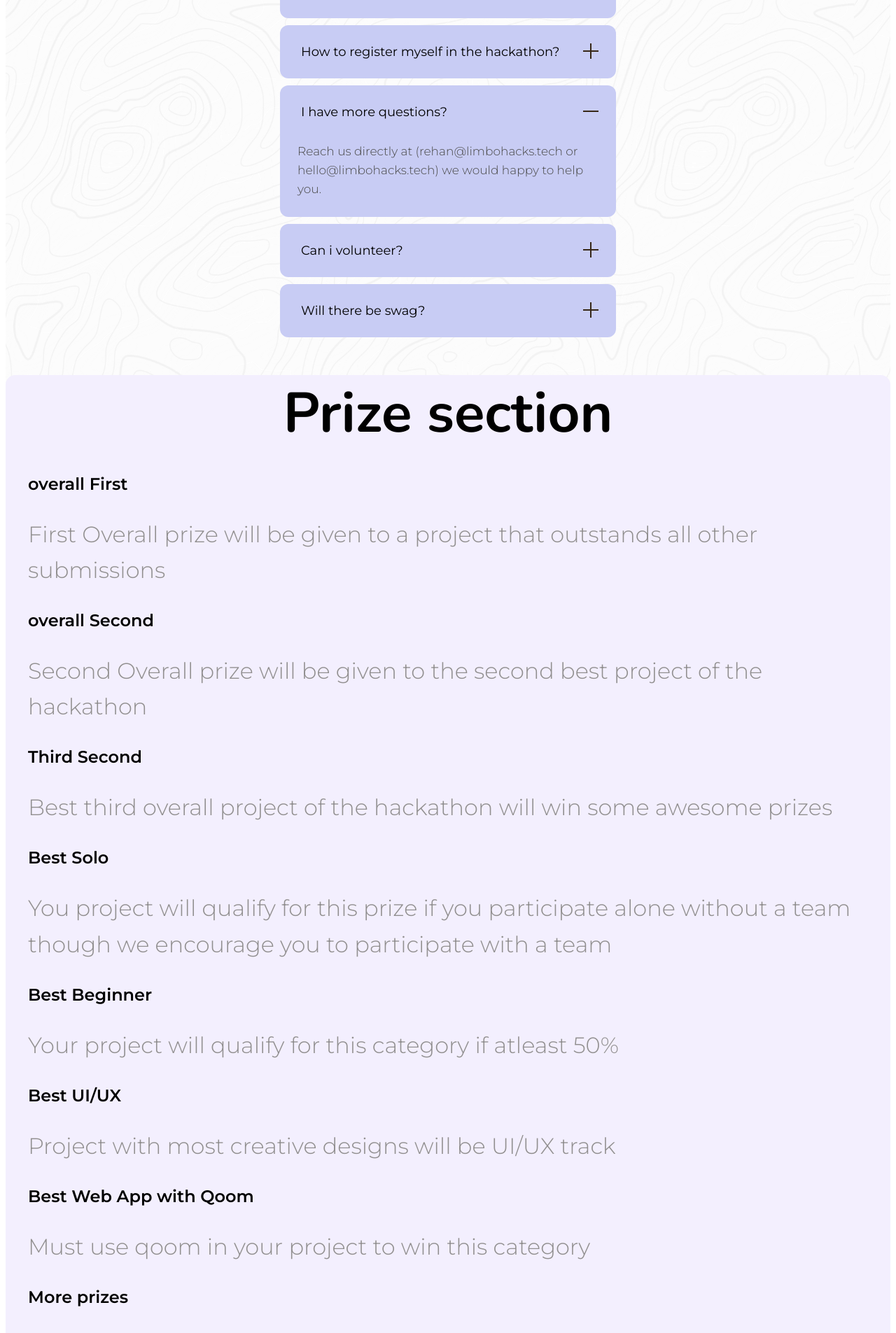
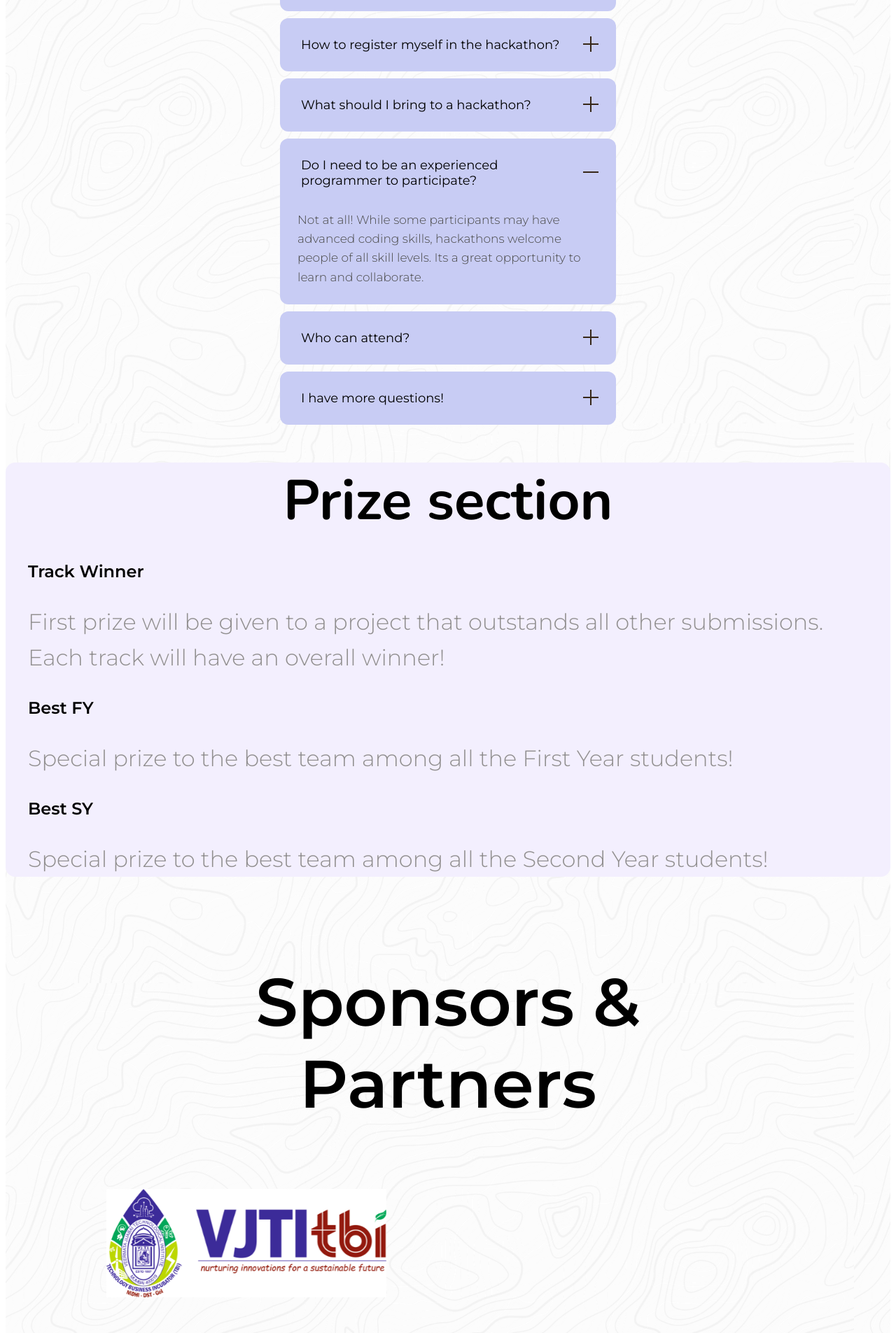
Before and after one commit to rohanfatehchandka/Hack-X-celerate, a React (Create React App) app: page / in a window 1280 px wide. Shown: the part 5955-7860 px from the top of the page at 70% size. Built offline with nearby package versions, Linux system fonts and the light colour scheme; the HTML template or start-up script is replaced by a standard one.

Commit message:
Update General.tsx

```diff
--- a/src/Module/General.tsx
+++ b/src/Module/General.tsx
@@ -48,13 +48,13 @@ const TOP_SECTION = {
 };
 
 const SOCIALS = {
-  instagram: "https://www.instagram.com/limbohacks/",
-  discord: "https://discord.com/invite/8XJSzmtWPp",
-  linkedin: "https://www.linkedin.com/company/limbo-hacks/",
-  twitter: "https://twitter.com/HacksLimbo",
-  devpost: "https://limbo-hacks-12968.devpost.com/",
-  email: "mailto:hello@limbohacks.tech",
-  mail: "hello@limbohacks.tech",
+  instagram: "https://www.instagram.com/coc_vjti/",
+  discord: "",
+  linkedin: "https://www.linkedin.com/company/community-of-coders-vjti/",
+  twitter: "",
+  devpost: "",
+  email: "",
+  mail: "",
 };
 
 const MIDDLE_SECTION = {
@@ -176,55 +176,55 @@ const Prizeinfo = [
     //Array 1
     {
       icon: <i className="first fas fa-4x fa-trophy"></i>,
-      type: "overall First",
+      type: "Track Winner",
       content:
-        "First Overall prize will be given to a project that outstands all other submissions",
+        "First prize will be given to a project that outstands all other submissions. Each track will have an overall winner!",
     },
     {
       icon: <i className=" second fas fa-4x fa-medal"></i>,
-      type: "overall Second",
+      type: "Best FY",
       content:
-        "Second Overall prize will be given to the second best project of the hackathon",
+        "Special prize to the best team among all the First Year students!",
     },
     {
       icon: <i className=" third fas fa-4x fa-skiing-nordic"></i>,
-      type: "Third Second",
+      type: "Best SY",
       content:
-        "Best third overall project of the hackathon will win some awesome prizes",
+        "Special prize to the best team among all the Second Year students!",
     },
   ],
-  [
-    //Array 2
-    {
-      icon: <i className="fab fourth fa-3x fa-wpbeginner"></i>,
-      type: "Best Solo",
-      content:
-        "You project will qualify for this prize if you participate alone without a team though we encourage you to participate with a team",
-    },
-    {
-      icon: <i className="first fas fa-4x fa-trophy"></i>,
-      type: " Best Beginner",
-      content: "Your project will qualify for this category if atleast 50% ",
-    },
-    {
-      icon: <i className=" fifth fa-3x fas fa-book-open"></i>,
-      type: "Best UI/UX",
-      content: "Project with most creative designs will be UI/UX track",
-    },
-  ],
-  [
-    //Array 3
-    {
-      icon: <i className="fas fa-4x sixth fa-male"></i>,
-      type: "Best Web App with Qoom",
-      content: "Must use qoom in your project to win this category",
-    },
-    {
-      icon: <i className="fas fa-user-friends seventh fa-3x "></i>,
-      type: "More prizes",
-      content: "More prizes will be revealed later",
-    },
-  ],
+  // [
+  //   //Array 2
+  //   {
+  //     icon: <i className="fab fourth fa-3x fa-wpbeginner"></i>,
+  //     type: "Best Solo",
+  //     content:
+  //       "You project will qualify for this prize if you participate alone without a team though we encourage you to participate with a team",
+  //   },
+  //   {
+  //     icon: <i className="first fas fa-4x fa-trophy"></i>,
+  //     type: " Best Beginner",
+  //     content: "Your project will qualify for this category if atleast 50% ",
+  //   },
+  //   {
+  //     icon: <i className=" fifth fa-3x fas fa-book-open"></i>,
+  //     type: "Best UI/UX",
+  //     content: "Project with most creative designs will be UI/UX track",
+  //   },
+  // ],
+  // [
+  //   //Array 3
+  //   {
+  //     icon: <i className="fas fa-4x sixth fa-male"></i>,
+  //     type: "Best Web App with Qoom",
+  //     content: "Must use qoom in your project to win this category",
+  //   },
+  //   {
+  //     icon: <i className="fas fa-user-friends seventh fa-3x "></i>,
+  //     type: "More prizes",
+  //     content: "More prizes will be revealed later",
+  //   },
+  // ],
 ];
 
 /** Instructions
@@ -237,89 +237,89 @@ const TeamInfo = [
   [
     //Array 1
     {
-      Name: "Rehan",
-      role: "Organizer",
-      github: "https://github.com/Limbo-Hacks/Hackathon-website-template",
-      linkedin: "",
-      img: me,
+      Name: 'Rehan',
+      role: 'Labib Asari: 9967547973',
+      github: '',
+      linkedin: '',
+      img: zoha
     },
     {
-      Name: "Moon",
-      role: "Organizer",
-      github: "",
-      linkedin: "",
-      img: moon,
+      Name: 'Moon',
+      role: 'Siddhant: 7400320017',
+      github: '',
+      linkedin: '',
+      img: Ryah
     },
-    {
-      Name: "Erika",
-      role: "Organizer",
-      github: "",
-      linkedin: "",
-      img: Ryah,
-    },
+    // {
+    //   Name: "Erika",
+    //   role: "Organizer",
+    //   github: "",
+    //   linkedin: "",
+    //   img: Ryah,
+    // },
   ],
-  [
-    //Array 2
-    {
-      Name: "Lyanola",
-      role: "Organizer",
-      github: "",
-      linkedin: "",
-      img: lyin,
-    },
-    {
-      Name: "Zoheb",
-      role: "Organizer",
-      github: "",
-      linkedin: "",
-      img: zoha,
-    },
-  ],
+  // [
+  //   //Array 2
+  //   {
+  //     Name: "Lyanola",
+  //     role: "Organizer",
+  //     github: "",
+  //     linkedin: "",
+  //     img: lyin,
+  //   },
+  //   {
+  //     Name: "Zoheb",
+  //     role: "Organizer",
+  //     github: "",
+  //     linkedin: "",
+  //     img: zoha,
+  //   },
+  // ],
 ];
 
-const JudgesInfo = [
-  [
-    //Array 1
-    {
-      Name: "Rehan",
-      role: "Organizer",
-      github: "",
-      linkedin: "",
-      img: me,
-    },
-    {
-      Name: "Moon",
-      role: "Organizer",
-      github: "",
-      linkedin: "",
-      img: moon,
-    },
-    {
-      Name: "Ryah Garcia",
-      role: "Organizer",
-      github: "",
-      linkedin: "",
-      img: Ryah,
-    },
-  ],
-  [
-    //Array 2
-    {
-      Name: "Lyanola",
-      role: "Organizer",
-      github: "",
-      linkedin: "",
-      img: lyin,
-    },
-    {
-      Name: "Zoheb",
-      role: "Organizer",
-      github: "",
-      linkedin: "",
-      img: zoha,
-    },
-  ],
-];
+// const JudgesInfo = [
+//   [
+//     //Array 1
+//     {
+//       Name: "Rehan",
+//       role: "Organizer",
+//       github: "",
+//       linkedin: "",
+//       img: me,
+//     },
+//     {
+//       Name: "Moon",
+//       role: "Organizer",
+//       github: "",
+//       linkedin: "",
+//       img: moon,
+//     },
+//     {
+//       Name: "Ryah Garcia",
+//       role: "Organizer",
+//       github: "",
+//       linkedin: "",
+//       img: Ryah,
+//     },
+//   ],
+//   [
+//     //Array 2
+//     {
+//       Name: "Lyanola",
+//       role: "Organizer",
+//       github: "",
+//       linkedin: "",
+//       img: lyin,
+//     },
+//     {
+//       Name: "Zoheb",
+//       role: "Organizer",
+//       github: "",
+//       linkedin: "",
+//       img: zoha,
+//     },
+//   ],
+// ];
 
 /** Instructions
  * Only put 3 logos per array inside `sponsorLogos`, you can
@@ -342,48 +342,48 @@ const frequentlyAskedQuestions = [
   [
     [
       {
-        label: "What is a hackathon?",
+        label: 'What is a hackathon?',
         content:
-          'A hackathon is a 24 hour event where "hackers" all over the globe will collaborate on creating a functioning software and hardware by the end of the event.',
+          'A hackathon is a fun event where people gather to code cool projects in a short time, like a coding marathon!.'
       },
       {
-        label: "Who can attend?",
+        label: 'What can I gain from participating in a hackathon?',
         content:
-          "Limbo Hacks is open to all undergraduate, high school students and middle school students from all schools.",
+          'Besides the chance to build something awesome, hackathons offer opportunities to learn new skills, network with industry professionals (Seniors and amazing peers as well!), and have a lot of fun with like-minded individuals!'
       },
       {
-        label: "I am a first time hacker, what should I do?",
+        label: 'I am a first time hacker, what should I do?',
         content:
-          "No worries, we love to welcome first time hackers and start their hacking journey from a hackathon. We have some awesome workshops and events which will help you get started with hackathon and hacking in general.",
+          'No worries, we love to welcome first time hackers and start their hacking journey from a hackathon. We have some awesome seniors which will help you get started with hackathon and hacking in general.'
       },
       {
-        label: "How team formation works?",
+        label: 'How to register myself in the hackathon?',
         content:
-          "You can form team with 4 members in it at maximum. If you don't have a team, there'll be plenty of opportunities for you to meet hackers and form a team!",
-      },
+          "All you need is to fill our form above and join Discord, we will guide you through everything there"
+      }
     ],
     [
       {
-        label: "How to register myself in the hackathon?",
+        label: 'What should I bring to a hackathon?',
         content:
-          "All you need is to fill our form above and join Discord, we will guide you through everything there",
+          'Essentials include your laptop, chargers, any necessary hardware components and a positive attitude!'
       },
       {
-        label: "I have more questions?",
+        label: 'Do I need to be an experienced programmer to participate?',
         content:
-          "Reach us directly at (rehan@limbohacks.tech or hello@limbohacks.tech) we would happy to help you.",
+          'Not at all! While some participants may have advanced coding skills, hackathons welcome people of all skill levels. Its a great opportunity to learn and collaborate.'
       },
       {
-        label: "Can i volunteer?",
+        label: 'Who can attend?',
         content:
-          "Yes we are actively looking for volunteers, fill the form (in footer section) we will be glad to have you.",
+          'This event is for all First and Second year students from all branches of VJTI!'
       },
       {
-        label: "Will there be swag?",
-        content: "Yes! Participants will recieveing Limbo Hacks swag!.",
-      },
-    ],
-  ],
+        label: 'I have more questions!',
+        content: 'Contact our Coordinator: Siddhant or the Head Coordinator: Labib (contact info is mentioned below)'
+      }
+    ]
+  ]
 ];
 
 export {
@@ -395,7 +395,7 @@ export {
   Prizeinfo,
   sponsorLogos,
   TeamInfo,
-  JudgesInfo,
+  // JudgesInfo,
   frequentlyAskedQuestions,
   schedule,
   calenderStartingDate,
```
